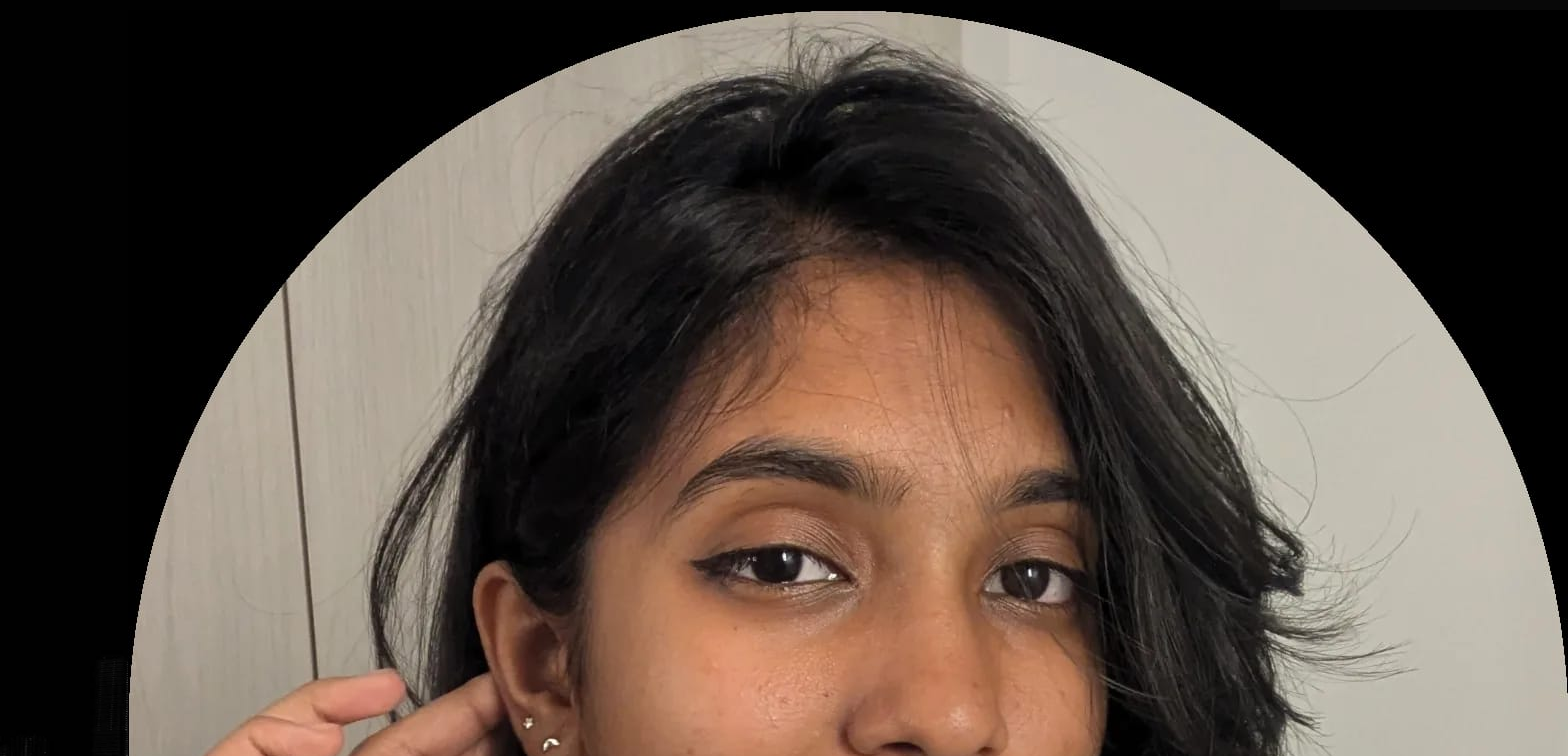
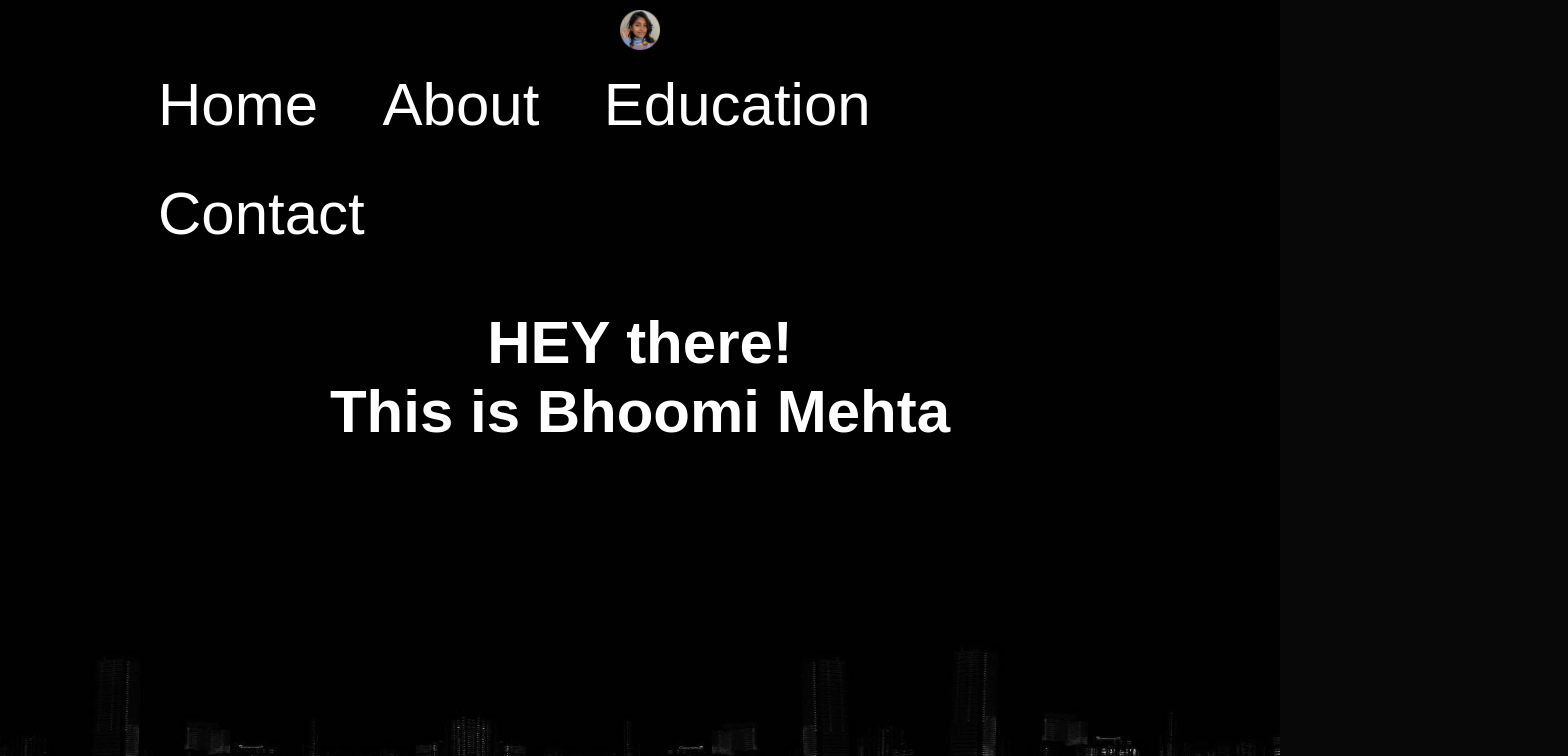
Before and after one commit to Bhoomimehta14/Bhoomimehta14.github.io, a plain HTML site: page index.html in a window 1280 px wide. Shown: the top 756 px of the page, 1568 px wide, since content can reach past the window. Drawn offline with Linux system fonts and the light colour scheme.

Commit message:
Update style.css

```diff
--- a/style.css
+++ b/style.css
@@ -31,7 +31,7 @@ nav
 }
 .logo
 {
-    width: 10; ;
+    width: 40px; ;
   display: block;
   margin-top: auto;
   margin-left: auto;
```
